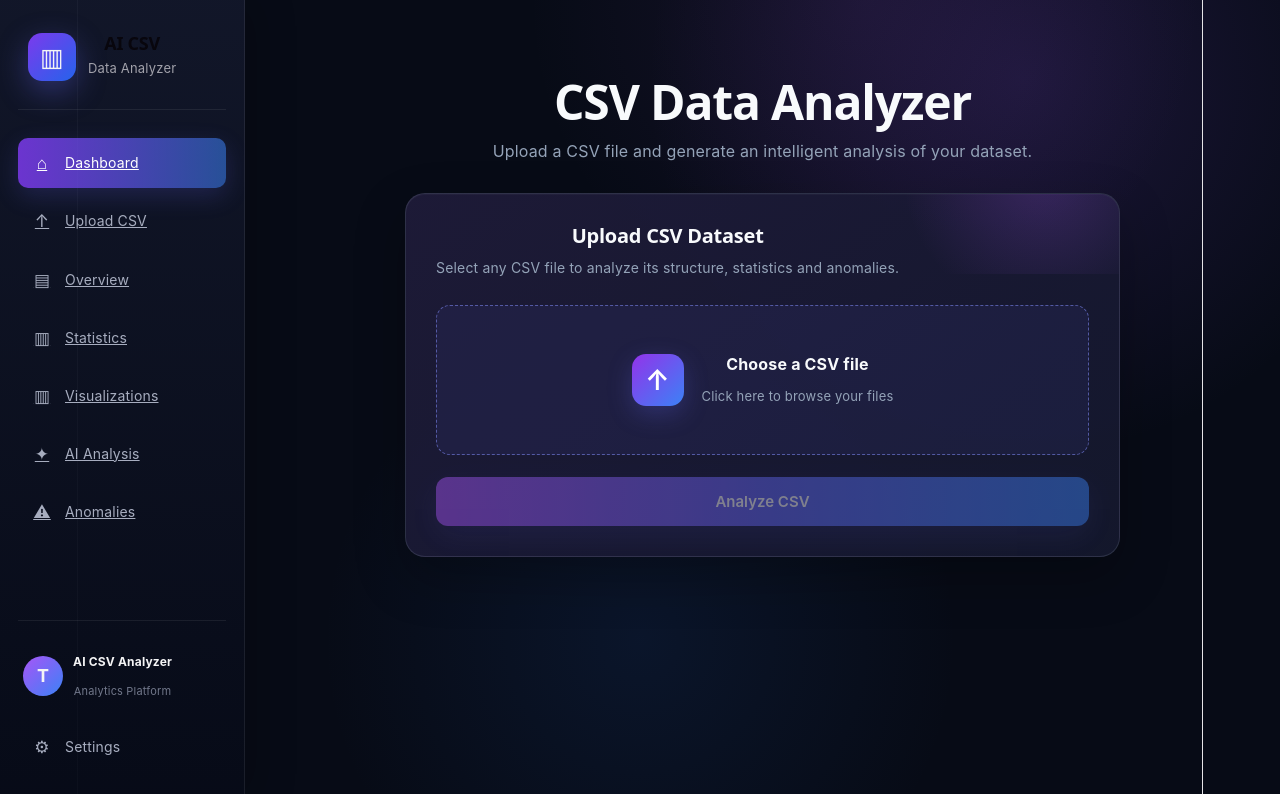
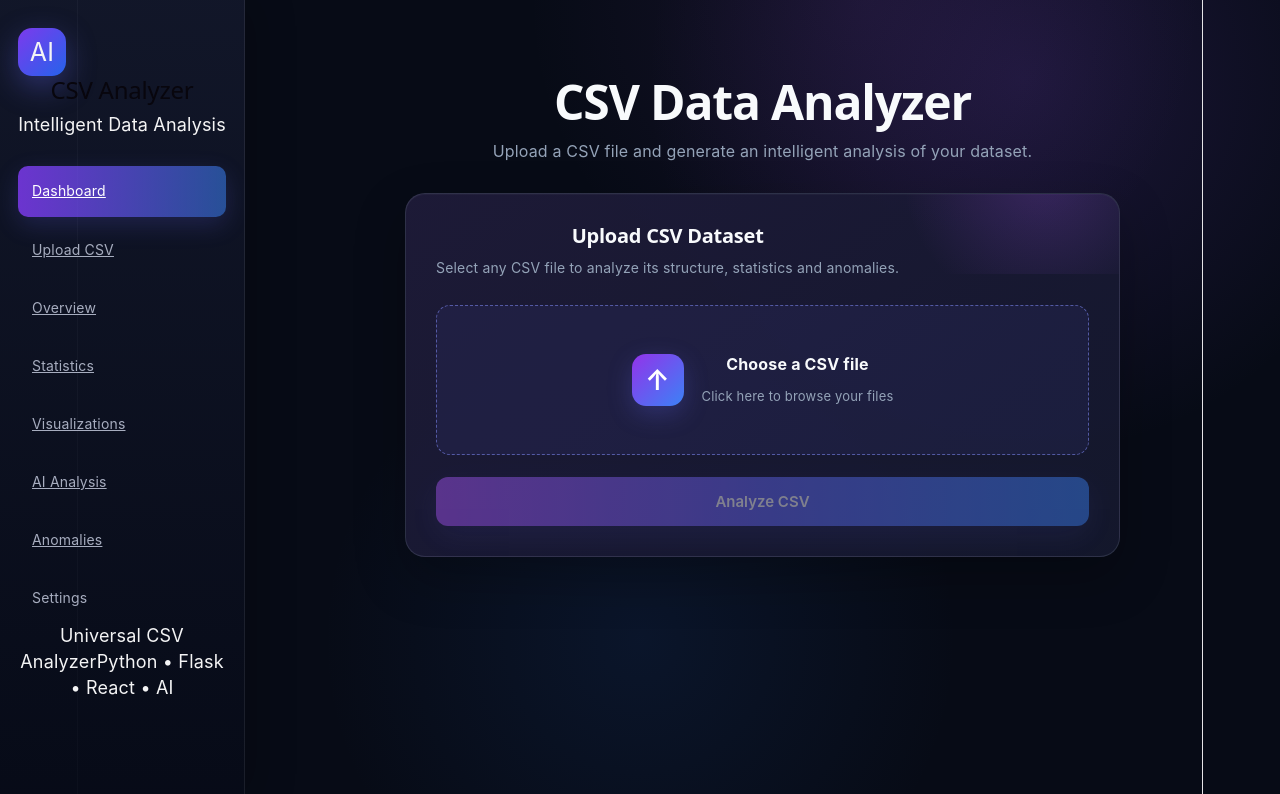
Before and after one commit to Turabaliraza/AI_CSV_Data_Analyzer, a React app in the folder frontend/: page /dashboard in a window 1280 px wide. Shown: the top 794 px of the page. Built offline with nearby package versions, Linux system fonts and the light colour scheme; the HTML template or start-up script is replaced by a standard one.

Commit message:
Improve dataset persistence and duplicate handling

```diff
--- a/frontend/src/App.jsx
+++ b/frontend/src/App.jsx
@@ -1,4 +1,4 @@
-import { useState } from "react";
+import React, { useState } from "react";
 import {
   BrowserRouter,
   Routes,
@@ -6,8 +6,6 @@ import {
   Navigate,
   NavLink,
 } from "react-router-dom";
-
-import "./App.css";
 
 import Dashboard from "./pages/Dashboard";
 import Upload from "./pages/Upload";
@@ -17,549 +15,399 @@ import Visualizations from "./pages/Visualizations";
 import AIAnalysis from "./pages/AIAnalysis";
 import Anomalies from "./pages/Anomalies";
 
+import "./App.css";
 
 function App() {
+  /*
+    ---------------------------------------------------------
+    Load dataset history safely from localStorage
+    ---------------------------------------------------------
+  */
+  const [datasetHistory, setDatasetHistory] = useState(() => {
+    try {
+      const savedHistory = localStorage.getItem("csvAnalysisHistory");
 
-  // =========================================================
-  // BASIC APPLICATION STATE
-  // =========================================================
+      if (!savedHistory) {
+        return [];
+      }
 
-  const [file, setFile] = useState(null);
+      const parsedHistory = JSON.parse(savedHistory);
 
-  const [analysis, setAnalysis] = useState(null);
+      return Array.isArray(parsedHistory) ? parsedHistory : [];
+    } catch (error) {
+      console.error("Could not load CSV analysis history:", error);
+      return [];
+    }
+  });
 
-  const [message, setMessage] = useState("");
+  /*
+    ---------------------------------------------------------
+    Restore the previously selected dataset
+    ---------------------------------------------------------
+  */
+  const [selectedDataset, setSelectedDataset] = useState(() => {
+    try {
+      const savedSelectedId = localStorage.getItem(
+        "selectedCsvDatasetId"
+      );
 
-  const [selectedChartColumn, setSelectedChartColumn] =
-    useState("");
-
-
-  // =========================================================
-  // CSV ANALYSIS HISTORY
-  // =========================================================
-  // Load previously saved analysis history from localStorage.
-  // This allows the history to remain after page refresh.
-  // =========================================================
-
-  const [datasetHistory, setDatasetHistory] = useState(() => {
+      if (!savedSelectedId) {
+        return null;
+      }
 
       const savedHistory = localStorage.getItem(
         "csvAnalysisHistory"
       );
 
-    return savedHistory
-      ? JSON.parse(savedHistory)
-      : [];
+      if (!savedHistory) {
+        return null;
+      }
 
+      const parsedHistory = JSON.parse(savedHistory);
+
+      if (!Array.isArray(parsedHistory)) {
+        return null;
+      }
+
+      const dataset = parsedHistory.find(
+        (item) => item.id === savedSelectedId
+      );
+
+      return dataset || null;
+    } catch (error) {
+      console.error(
+        "Could not restore selected dataset:",
+        error
+      );
+
+      return null;
+    }
   });
 
+  /*
+    ---------------------------------------------------------
+    Current uploaded file
+    ---------------------------------------------------------
+  */
+  const [file, setFile] = useState(null);
 
-  // =========================================================
-  // CURRENTLY SELECTED DATASET
-  // =========================================================
+  /*
+    ---------------------------------------------------------
+    Current analysis
+    ---------------------------------------------------------
+  */
+  const [analysis, setAnalysis] = useState(() => {
+    try {
+      const savedSelectedId = localStorage.getItem(
+        "selectedCsvDatasetId"
+      );
 
-  const [selectedDataset, setSelectedDataset] =
-    useState(null);
+      const savedHistory = localStorage.getItem(
+        "csvAnalysisHistory"
+      );
 
+      if (!savedSelectedId || !savedHistory) {
+        return null;
+      }
 
-  // =========================================================
-  // FILE SELECTION
-  // =========================================================
+      const parsedHistory = JSON.parse(savedHistory);
 
-  const handleFileChange = (event) => {
+      if (!Array.isArray(parsedHistory)) {
+        return null;
+      }
 
-    const selectedFile = event.target.files[0];
+      const dataset = parsedHistory.find(
+        (item) => item.id === savedSelectedId
+      );
 
-    if (!selectedFile) {
+      return dataset?.analysis || null;
+    } catch (error) {
+      console.error(
+        "Could not restore selected analysis:",
+        error
+      );
+
+      return null;
+    }
+  });
+
+  /*
+    ---------------------------------------------------------
+    Status / upload message
+    ---------------------------------------------------------
+  */
+  const [message, setMessage] = useState("");
+
+  /*
+    ---------------------------------------------------------
+    Helper: save selected dataset ID
+    ---------------------------------------------------------
+  */
+  const saveSelectedDataset = (dataset) => {
+    setSelectedDataset(dataset);
+
+    if (dataset?.id) {
+      localStorage.setItem(
+        "selectedCsvDatasetId",
+        dataset.id
+      );
+    } else {
+      localStorage.removeItem("selectedCsvDatasetId");
+    }
+  };
+
+  /*
+    ---------------------------------------------------------
+    Analyze / load CSV
+    ---------------------------------------------------------
+  */
+  const handleUpload = async () => {
+    if (!file) {
+      setMessage("Please select a CSV file first.");
       return;
     }
 
-    setFile(selectedFile);
+    /*
+      -------------------------------------------------------
+      Generate a dataset identity using filename + file size
+      -------------------------------------------------------
+    */
+    const datasetId = `${file.name}-${file.size}`;
 
-    setAnalysis(null);
+    /*
+      -------------------------------------------------------
+      Check local history BEFORE sending anything to Flask
+      -------------------------------------------------------
+    */
+    const existingDataset = datasetHistory.find(
+      (dataset) =>
+        dataset.id === datasetId ||
+        (
+          dataset.fileName === file.name &&
+          dataset.fileSize === file.size
+        )
+    );
 
-    setMessage("");
+    /*
+      -------------------------------------------------------
+      Existing CSV
+      -------------------------------------------------------
+    */
+    if (existingDataset) {
+      setAnalysis(existingDataset.analysis);
 
-    setSelectedChartColumn("");
-
-  };
-
-
-  // =========================================================
-  // CSV UPLOAD + ANALYSIS
-  // =========================================================
-
-  const handleUpload = () => {
-
-    // -------------------------------------------------------
-    // Make sure a file was selected
-    // -------------------------------------------------------
-
-    if (!file) {
+      saveSelectedDataset(existingDataset);
 
       setMessage(
-        "Please select a CSV file first."
+        "This CSV has already been analyzed. Loaded the saved analysis."
       );
 
       return;
-
     }
 
+    /*
+      -------------------------------------------------------
+      New CSV
+      -------------------------------------------------------
+    */
+    const formData = new FormData();
+    formData.append("file", file);
 
-    // -------------------------------------------------------
-    // Prepare form data
-    // -------------------------------------------------------
+    try {
+      setMessage("Analyzing CSV...");
 
-    const formData = new FormData();
-
-    formData.append(
-      "file",
-      file
-    );
-
-
-    // -------------------------------------------------------
-    // Send CSV to Flask backend
-    // -------------------------------------------------------
-
-    fetch(
-      "http://127.0.0.1:5000/api/upload",
+      const response = await fetch(
+        "http://localhost:5000/api/upload",
         {
           method: "POST",
           body: formData,
         }
-    )
-
-      .then((response) => response.json())
-
-      .then((data) => {
-
-        // ===================================================
-        // BACKEND ERROR
-        // ===================================================
-
-        if (data.error) {
-
-          setMessage(
-            data.error
       );
 
+      const data = await response.json();
+
+      if (!response.ok) {
+        setMessage(data.error || "Upload failed.");
         return;
-
       }
 
-
-        // ===================================================
-        // SUCCESS
-        // ===================================================
-
-        setMessage(
-          data.message
-        );
-
-
-        // ===================================================
-        // CREATE DATASET HISTORY OBJECT
-        // ===================================================
-
+      /*
+        -----------------------------------------------------
+        Create saved dataset object
+        -----------------------------------------------------
+      */
       const dataset = {
-
-          id: crypto.randomUUID(),
-
-          fileName: file.name,
-
+        id: datasetId,
+        fileName: data.file,
         fileSize: file.size,
-
-          uploadedAt: new Date().toISOString(),
-
         analysis: data,
-
+        analyzedAt: new Date().toISOString(),
       };
 
+      /*
+        -----------------------------------------------------
+        Save analysis in React state
+        -----------------------------------------------------
+      */
+      setAnalysis(data);
 
-        // ===================================================
-        // CHECK WHETHER THIS CSV ALREADY EXISTS
-        // ===================================================
-
-        const existingDataset =
-          datasetHistory.find(
+      /*
+        -----------------------------------------------------
+        Update dataset history
+        -----------------------------------------------------
+      */
+      setDatasetHistory((previousHistory) => {
+        const existingDataset = previousHistory.find(
           (item) =>
-              item.fileName === file.name &&
-              item.fileSize === file.size
-          );
-
-
-        // ===================================================
-        // EXISTING DATASET
-        // ===================================================
-
-        if (existingDataset) {
-
-          // Select the existing dataset
-          setSelectedDataset(
-            existingDataset
-          );
-
-
-          // Reuse the existing analysis
-          setAnalysis(
-            existingDataset.analysis
-          );
-
-
-          // Set first numeric column for charts
-          if (
-            existingDataset.analysis.numeric_columns &&
-            existingDataset.analysis.numeric_columns.length > 0
-          ) {
-
-            setSelectedChartColumn(
-              existingDataset.analysis.numeric_columns[0]
-            );
-
-          }
-          else {
-
-            setSelectedChartColumn("");
-
-          }
-
-
-          return;
-
-        }
-
-
-        // ===================================================
-        // NEW DATASET
-        // ===================================================
-
-        const updatedHistory = [
-          dataset,
-          ...datasetHistory,
-        ];
-
-
-        // ---------------------------------------------------
-        // Update React state
-        // ---------------------------------------------------
-
-        setDatasetHistory(
-          updatedHistory
-        );
-
-
-        // ---------------------------------------------------
-        // Save history in browser
-        // ---------------------------------------------------
-
-        localStorage.setItem(
-          "csvAnalysisHistory",
-          JSON.stringify(
-            updatedHistory
+            item.id === dataset.id ||
+            (
+              item.fileName === dataset.fileName &&
+              item.fileSize === dataset.fileSize
             )
         );
 
+        let updatedHistory;
 
-        // ---------------------------------------------------
-        // Select newly uploaded dataset
-        // ---------------------------------------------------
-
-        setSelectedDataset(
-          dataset
+        if (existingDataset) {
+          updatedHistory = previousHistory.map((item) =>
+            item.id === existingDataset.id
+              ? dataset
+              : item
           );
-
-
-        // ---------------------------------------------------
-        // Store analysis
-        // ---------------------------------------------------
-
-        setAnalysis(
-          data
-        );
-
-
-        // ---------------------------------------------------
-        // Select first numeric column for visualization
-        // ---------------------------------------------------
-
-        if (
-          data.numeric_columns &&
-          data.numeric_columns.length > 0
-        ) {
-
-          setSelectedChartColumn(
-            data.numeric_columns[0]
-          );
-
-        }
-        else {
-
-          setSelectedChartColumn("");
-
+        } else {
+          updatedHistory = [
+            dataset,
+            ...previousHistory,
+          ];
         }
 
-      })
-
-
-      // =====================================================
-      // CONNECTION ERROR
-      // =====================================================
-
-      .catch((error) => {
-
+        try {
+          localStorage.setItem(
+            "csvAnalysisHistory",
+            JSON.stringify(updatedHistory)
+          );
+        } catch (error) {
           console.error(
-          "Upload error:",
+            "Could not save CSV analysis history:",
             error
           );
+        }
+
+        return updatedHistory;
+      });
+
+      /*
+        -----------------------------------------------------
+        Select the newly analyzed dataset
+        -----------------------------------------------------
+      */
+      saveSelectedDataset(dataset);
+
+      setMessage("CSV analyzed successfully!");
+
+    } catch (error) {
+      console.error("CSV analysis error:", error);
 
       setMessage(
-          "Error connecting to Flask."
+        "Could not connect to backend."
       );
-
-      });
-
+    }
   };
 
-
-  // =========================================================
-  // APPLICATION LAYOUT
-  // =========================================================
-
   return (
-
     <BrowserRouter>
-
       <div className="app">
-
 
         {/* =================================================
             SIDEBAR
         ================================================= */}
-
         <aside className="sidebar">
 
-
-          {/* -------------------------------------------------
-              BRAND
-          ------------------------------------------------- */}
-
-          <div className="brand">
+          <div className="sidebar-brand">
 
             <div className="brand-icon">
-              ▥
+              AI
             </div>
 
             <div>
-
-              <h2>
-                AI CSV
-              </h2>
-
+              <h2>CSV Analyzer</h2>
               <span>
-                Data Analyzer
+                Intelligent Data Analysis
               </span>
-
             </div>
 
           </div>
 
 
-          {/* -------------------------------------------------
-              NAVIGATION
-          ------------------------------------------------- */}
-
           <nav className="sidebar-nav">
-
-
-            {/* DASHBOARD */}
 
             <NavLink
               to="/dashboard"
-              className={({ isActive }) =>
-                `nav-item ${
-                  isActive ? "active" : ""
-                }`
-              }
+              className="nav-item"
             >
-
-              <span>
-                ⌂
-              </span>
-
               Dashboard
-
             </NavLink>
-
-
-            {/* UPLOAD CSV */}
 
             <NavLink
               to="/upload"
-              className={({ isActive }) =>
-                `nav-item ${
-                  isActive ? "active" : ""
-                }`
-              }
+              className="nav-item"
             >
-
-              <span>
-                ↑
-              </span>
-
               Upload CSV
-
             </NavLink>
-
-
-            {/* OVERVIEW */}
 
             <NavLink
               to="/overview"
-              className={({ isActive }) =>
-                `nav-item ${
-                  isActive ? "active" : ""
-                }`
-              }
+              className="nav-item"
             >
-
-              <span>
-                ▤
-              </span>
-
               Overview
-
             </NavLink>
-
-
-            {/* STATISTICS */}
 
             <NavLink
               to="/statistics"
-              className={({ isActive }) =>
-                `nav-item ${
-                  isActive ? "active" : ""
-                }`
-              }
+              className="nav-item"
             >
-
-              <span>
-                ▥
-              </span>
-
               Statistics
-
             </NavLink>
-
-
-            {/* VISUALIZATIONS */}
 
             <NavLink
               to="/visualizations"
-              className={({ isActive }) =>
-                `nav-item ${
-                  isActive ? "active" : ""
-                }`
-              }
+              className="nav-item"
             >
-
-              <span>
-                ▥
-              </span>
-
               Visualizations
-
             </NavLink>
-
-
-            {/* AI ANALYSIS */}
 
             <NavLink
               to="/ai-analysis"
-              className={({ isActive }) =>
-                `nav-item ${
-                  isActive ? "active" : ""
-                }`
-              }
+              className="nav-item"
             >
-
-              <span>
-                ✦
-              </span>
-
               AI Analysis
-
             </NavLink>
-
-
-            {/* ANOMALIES */}
 
             <NavLink
               to="/anomalies"
-              className={({ isActive }) =>
-                `nav-item ${
-                  isActive ? "active" : ""
-                }`
-              }
+              className="nav-item"
             >
-
-              <span>
-                ⚠
-              </span>
-
               Anomalies
-
             </NavLink>
 
+            <div className="nav-item">
+              Settings
+            </div>
 
           </nav>
 
 
-          {/* =================================================
-              SIDEBAR BOTTOM
-          ================================================= */}
-
-          <div className="sidebar-bottom">
-
-
-            {/* PROFILE */}
-
-            <div className="profile">
-
-              <div className="profile-avatar">
-                T
-              </div>
-
-              <div>
-
-                <strong>
-                  AI CSV Analyzer
-                </strong>
+          <div className="sidebar-footer">
 
             <span>
-                  Analytics Platform
+              Universal CSV Analyzer
+            </span>
+
+            <span>
+              Python • Flask • React • AI
             </span>
 
           </div>
-
-            </div>
-
-
-            {/* SETTINGS */}
-
-            <div className="nav-item">
-
-              <span>
-                ⚙
-              </span>
-
-              Settings
-
-            </div>
-
-
-          </div>
-
 
         </aside>
 
@@ -567,17 +415,13 @@ function App() {
         {/* =================================================
             MAIN CONTENT
         ================================================= */}
-
         <main className="main-content">
 
-
           <Routes>
-
 
             {/* =================================================
                 DASHBOARD
             ================================================= */}
-
             <Route
               path="/dashboard"
               element={
@@ -594,16 +438,17 @@ function App() {
 
 
             {/* =================================================
-                UPLOAD / CSV HISTORY
+                UPLOAD / HISTORY
             ================================================= */}
-
             <Route
               path="/upload"
               element={
                 <Upload
                   datasetHistory={datasetHistory}
                   selectedDataset={selectedDataset}
-                  setSelectedDataset={setSelectedDataset}
+                  setSelectedDataset={(dataset) => {
+                    saveSelectedDataset(dataset);
+                  }}
                   setAnalysis={setAnalysis}
                 />
               }
@@ -611,9 +456,8 @@ function App() {
 
 
             {/* =================================================
-                DATASET OVERVIEW
+                OVERVIEW
             ================================================= */}
-
             <Route
               path="/overview"
               element={
@@ -628,7 +472,6 @@ function App() {
             {/* =================================================
                 STATISTICS
             ================================================= */}
-
             <Route
               path="/statistics"
               element={
@@ -643,7 +486,6 @@ function App() {
             {/* =================================================
                 VISUALIZATIONS
             ================================================= */}
-
             <Route
               path="/visualizations"
               element={
@@ -658,7 +500,6 @@ function App() {
             {/* =================================================
                 AI ANALYSIS
             ================================================= */}
-
             <Route
               path="/ai-analysis"
               element={
@@ -673,7 +514,6 @@ function App() {
             {/* =================================================
                 ANOMALIES
             ================================================= */}
-
             <Route
               path="/anomalies"
               element={
@@ -688,7 +528,6 @@ function App() {
             {/* =================================================
                 DEFAULT ROUTE
             ================================================= */}
-
             <Route
               path="*"
               element={
@@ -699,19 +538,13 @@ function App() {
               }
             />
 
-
           </Routes>
-
 
         </main>
 
-
       </div>
-
     </BrowserRouter>
-
   );
 }
 
-
 export default App;
```
Lines whose indentation alone changed are shown as unchanged.
